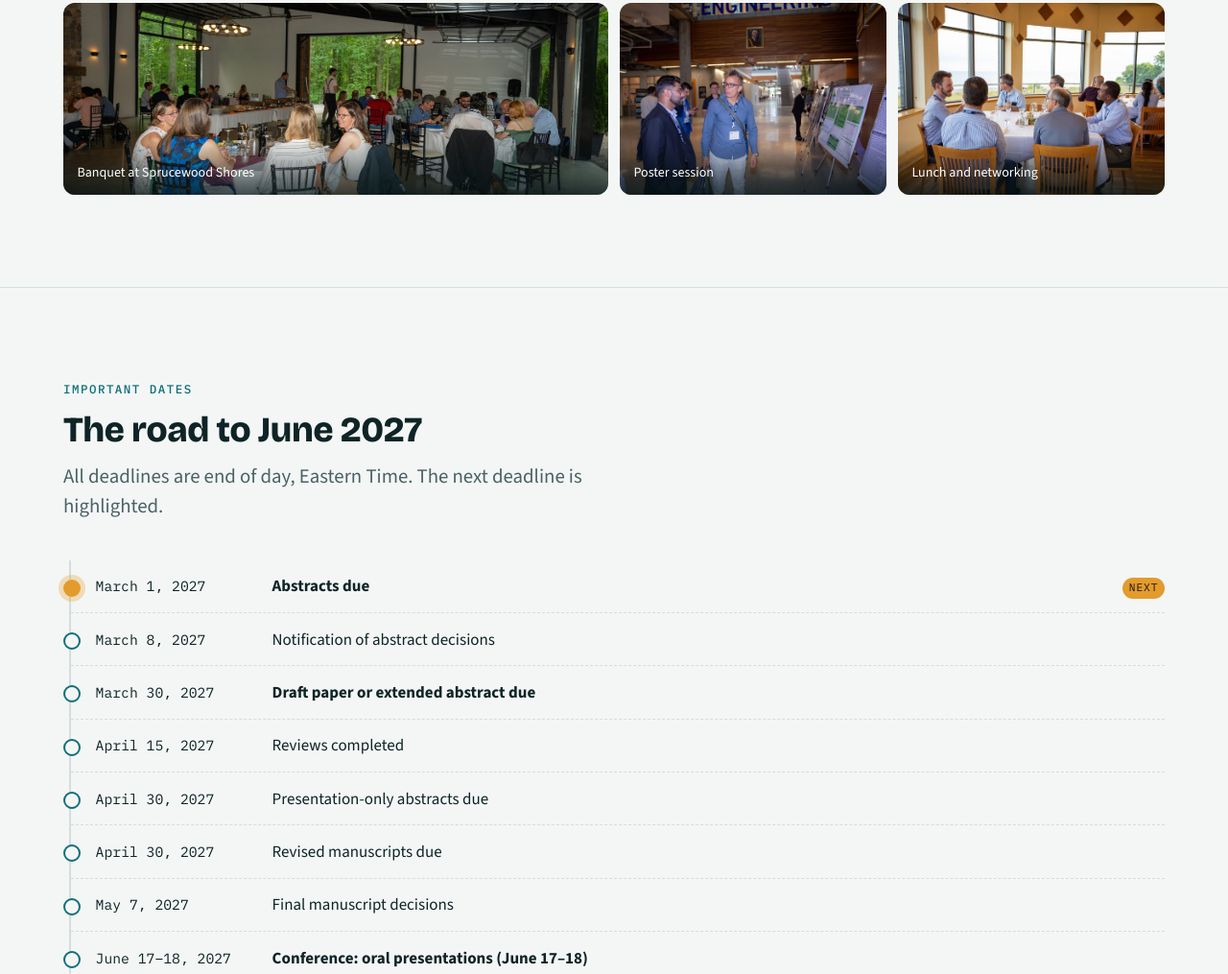
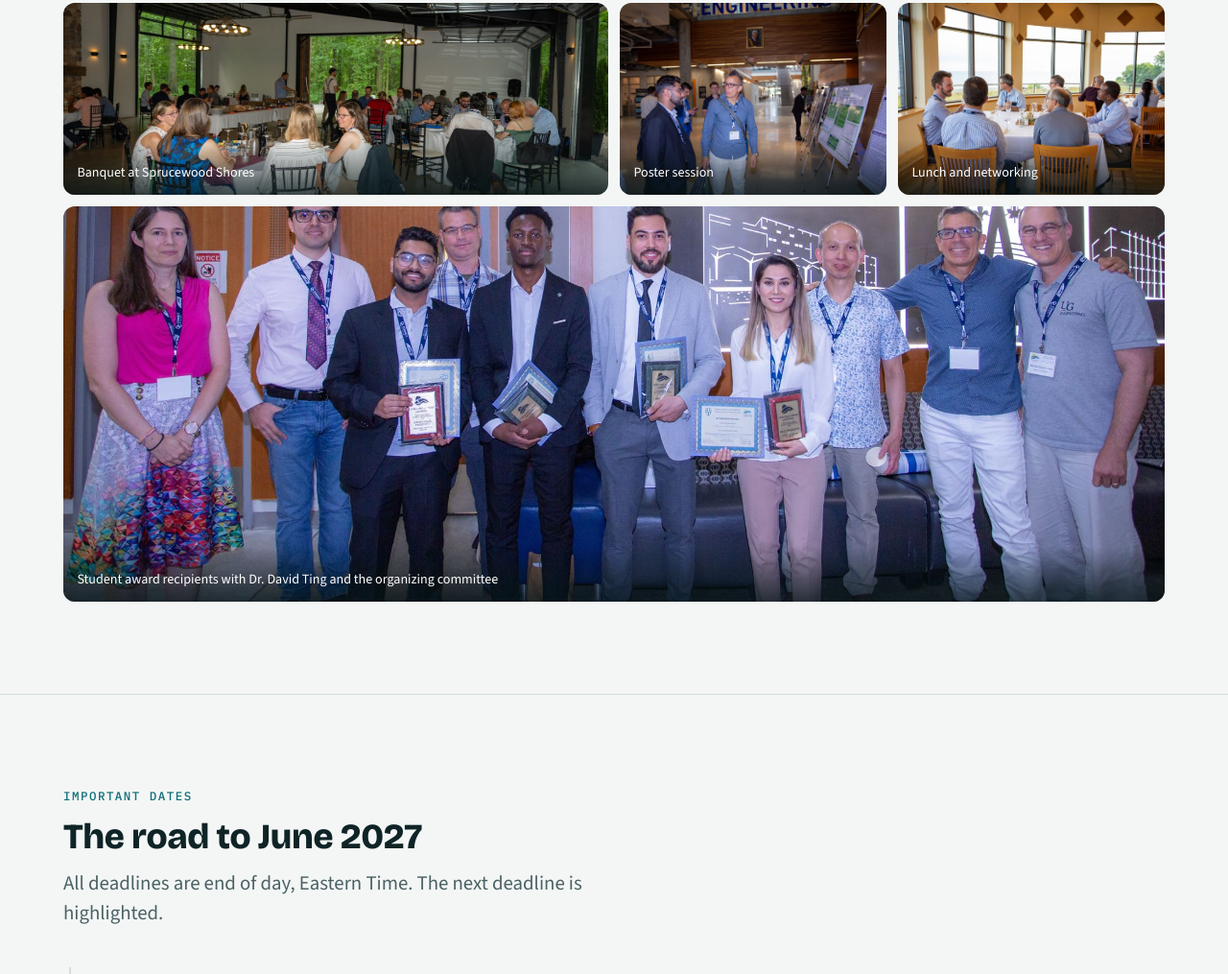
Before and after one commit to Vasel-FMRL/cea-conference, a plain HTML site: page index.html in a window 1280 px wide. Shown: the part 2207-3222 px from the top of the page at 96% size. Drawn offline with nearby package versions, Linux system fonts and the light colour scheme.

Commit message:
Add award recipients group photo with Dr. David Ting

```diff
--- a/index.html
+++ b/index.html
@@ -253,6 +253,7 @@ tr.closed td.num{text-decoration:line-through}
 .gallery figure{margin:0;position:relative;border-radius:12px;overflow:hidden;background:var(--soft)}
 .gallery figure.wide{grid-column:span 2}
 .gallery figure.tall{grid-row:span 2}
+.gallery figure.full{grid-column:1/-1;grid-row:span 2}
 .gallery img{width:100%;height:100%;object-fit:cover;display:block;transition:transform .5s ease}
 .gallery figure:hover img{transform:scale(1.04)}
 .gallery figcaption{position:absolute;left:0;right:0;bottom:0;padding:1.5rem .9rem .7rem;font-size:.88rem;color:#fff;background:linear-gradient(transparent,rgba(5,20,22,.75))}
@@ -429,6 +430,7 @@ footer b{color:var(--hero-fg)}
       <figure class="wide"><img src="assets/photos/banquet.jpg" alt="Guests at the conference banquet in a bright hall" loading="lazy"><figcaption>Banquet at Sprucewood Shores</figcaption></figure>
       <figure><img src="assets/photos/posters.jpg" alt="Attendees discussing research posters" loading="lazy"><figcaption>Poster session</figcaption></figure>
       <figure><img src="assets/photos/lunch.jpg" alt="Attendees talking over lunch" loading="lazy"><figcaption>Lunch and networking</figcaption></figure>
+      <figure class="full"><img src="assets/photos/award-group.jpg" alt="The four student award recipients holding their plaques, with Dr. David Ting and members of the organizing committee" loading="lazy" style="object-position:50% 40%"><figcaption>Student award recipients with Dr. David Ting and the organizing committee</figcaption></figure>
     </div>
   </div>
 </section>
```
Also changed, not shown: assets/photos/award-group.jpg (added).
